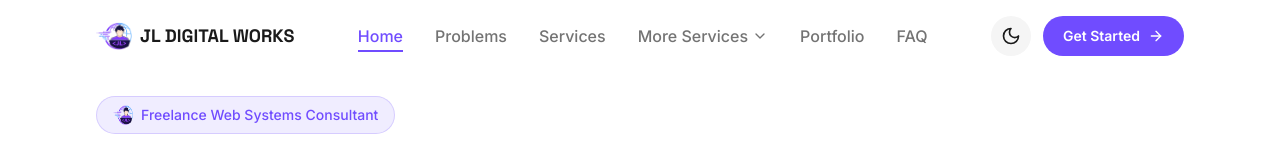
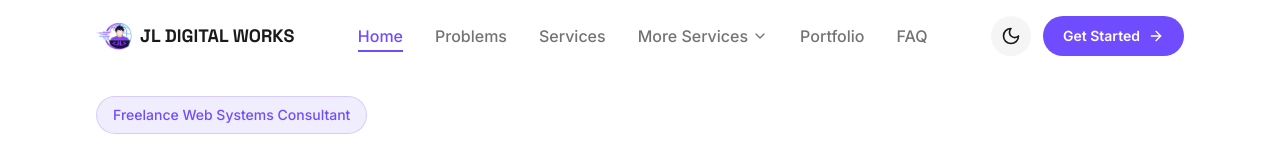
Before and after one commit to MiddleDcoder/jl-digital-works, a React (Vite) app: page / in a window 1280 px wide. Shown: the top 165 px of the page. Built offline with nearby package versions, Linux system fonts and the light colour scheme.

Commit message:
Visual edit in Lovable
Edited UI in Lovable

```diff
--- a/src/components/Hero.tsx
+++ b/src/components/Hero.tsx
@@ -9,7 +9,7 @@ export const Hero = () => {
           <div className="order-2 lg:order-1 text-center lg:text-left">
             {/* Trust Badge */}
             <div className="inline-flex items-center gap-2 mb-6 px-4 py-2 bg-primary/10 border border-primary/20 rounded-full animate-in">
-              <img src={logo} alt="JL Digital Works Logo" width="20" height="20" className="w-5 h-5" />
+
               <span className="text-sm font-medium text-primary">Freelance Web Systems Consultant</span>
             </div>
 
```
